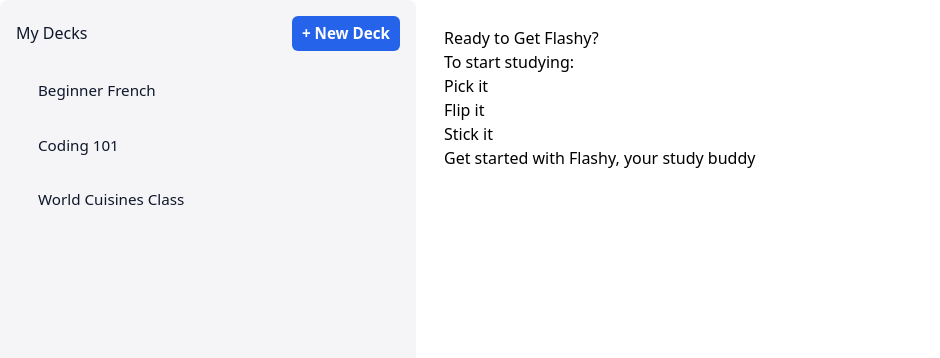
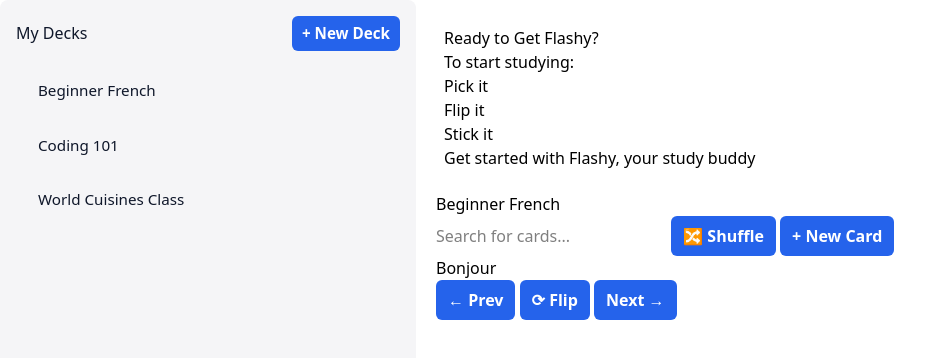
Before and after one commit to magali-la/flashy-app, a website: page index.html in a window 1280 px wide. Shown: the whole page, without its empty margins (0-940 px from the left). Drawn offline with nearby package versions, Linux system fonts and the light colour scheme; files that its build step writes are made by us from their sources.

Commit message:
unstyled main cards section using copilot prompts

```diff
--- a/index.html
+++ b/index.html
@@ -38,7 +38,38 @@
         </section>
 
         <section class="main-content">
-            <!-- ...existing code... -->
+            <!-- Deck title -->
+            <div class="deck-header">
+                <h2 class="deck-title">Beginner French</h2>
+            </div>
+
+            <!-- Toolbar: search, shuffle, new card -->
+            <div class="toolbar">
+                <input type="text" class="search-input" placeholder="Search for cards..." aria-label="Search cards">
+                <button class="btn" type="button" aria-label="Shuffle deck">🔀 Shuffle</button>
+                <button class="btn" type="button" aria-label="Create new card">+ New Card</button>
+            </div>
+
+            <!-- Card display area -->
+            <div class="card-area">
+                <div class="card">
+                    <div class="card-inner">
+                        <div class="card-front">
+                            <p>Bonjour</p>
+                        </div>
+                        <div class="card-back" hidden>
+                            <p>Hello</p>
+                        </div>
+                    </div>
+                </div>
+            </div>
+
+            <!-- Controls: prev, flip, next -->
+            <div class="card-controls">
+                <button class="btn" type="button" aria-label="Previous card">← Prev</button>
+                <button class="btn" type="button" aria-label="Flip card">⟳ Flip</button>
+                <button class="btn" type="button" aria-label="Next card">Next →</button>
+            </div>
         </section>
     </main>
 </body>
```
